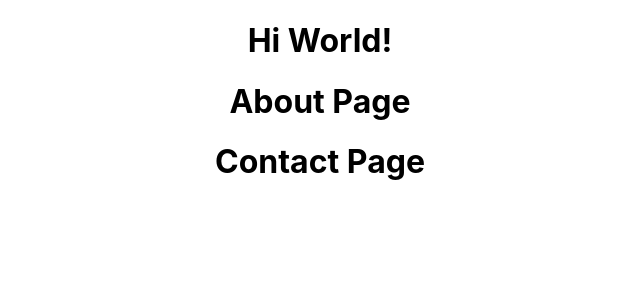
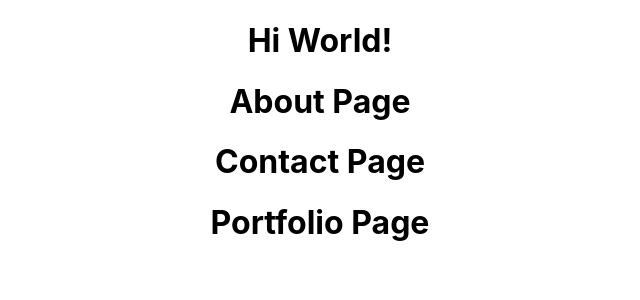
Before and after one commit to GhulamMustafaGM/easy-react-app, a React (Create React App) app: page / in a window 1280 px wide. Shown: the top 300 px of the page, without its empty margins (320-960 px from the left). Built offline with nearby package versions, Linux system fonts and the light colour scheme.

Commit message:
created portfolio component

```diff
--- a/src/App.js
+++ b/src/App.js
@@ -1,14 +1,15 @@
-import logo from './logo.svg';
 import './App.css';
 import About from './components/about';
 import Contact from './components/contact';
+import Portfolio from './components/portfolio';
 
 function App() {
     return (
         <div className="App">
             <h1>Hi World!</h1>
-            <About/>
-            <Contact/>
+            <About />
+            <Contact />
+            <Portfolio />
         </div>
     );
 }
--- /dev/null
+++ b/src/components/portfolio.js
@@ -0,0 +1,11 @@
+import React, { Component } from 'react'
+
+export default class portfolio extends Component {
+    render() {
+        return (
+            <div>
+                <h1>Portfolio Page</h1>
+            </div>
+        )
+    }
+}
```
